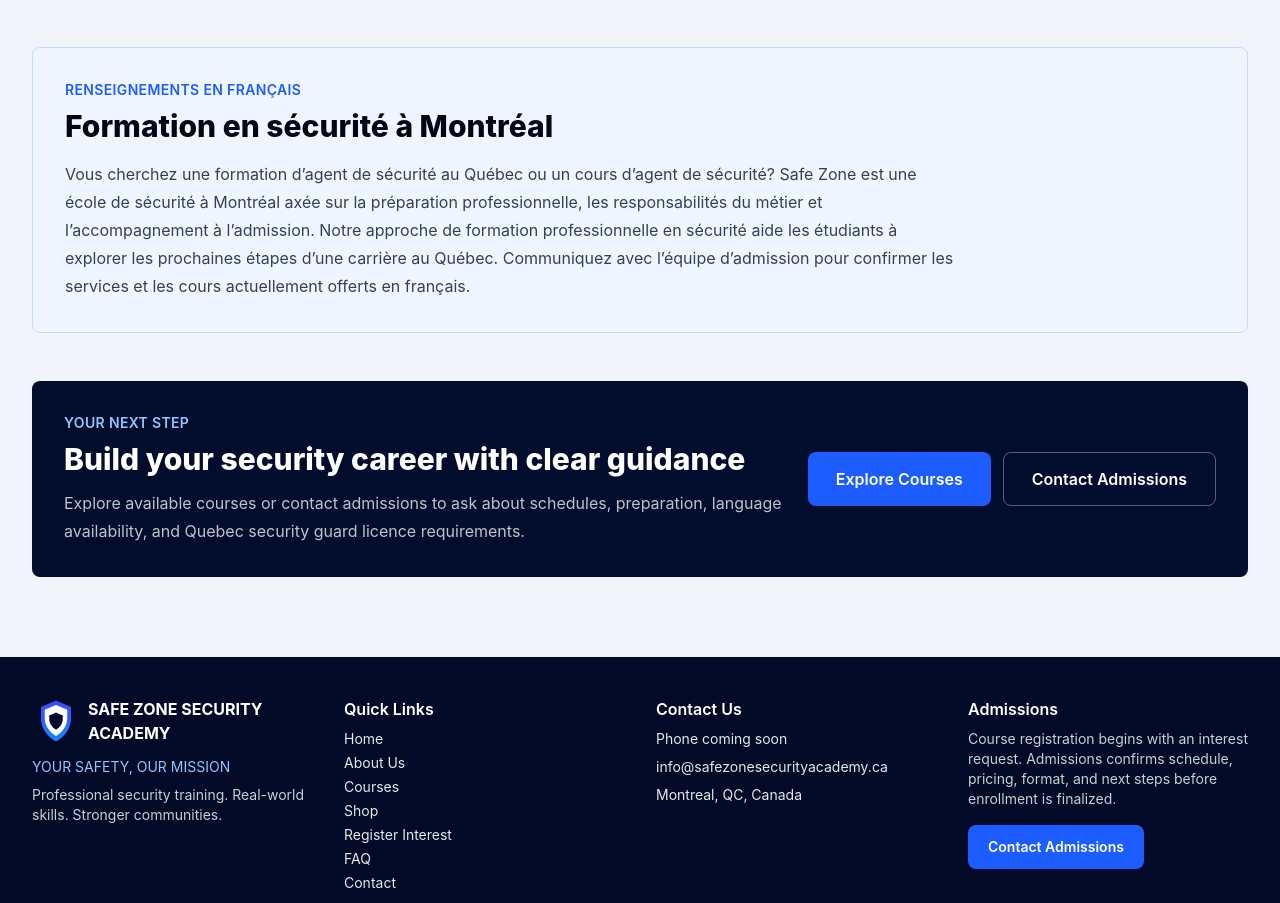
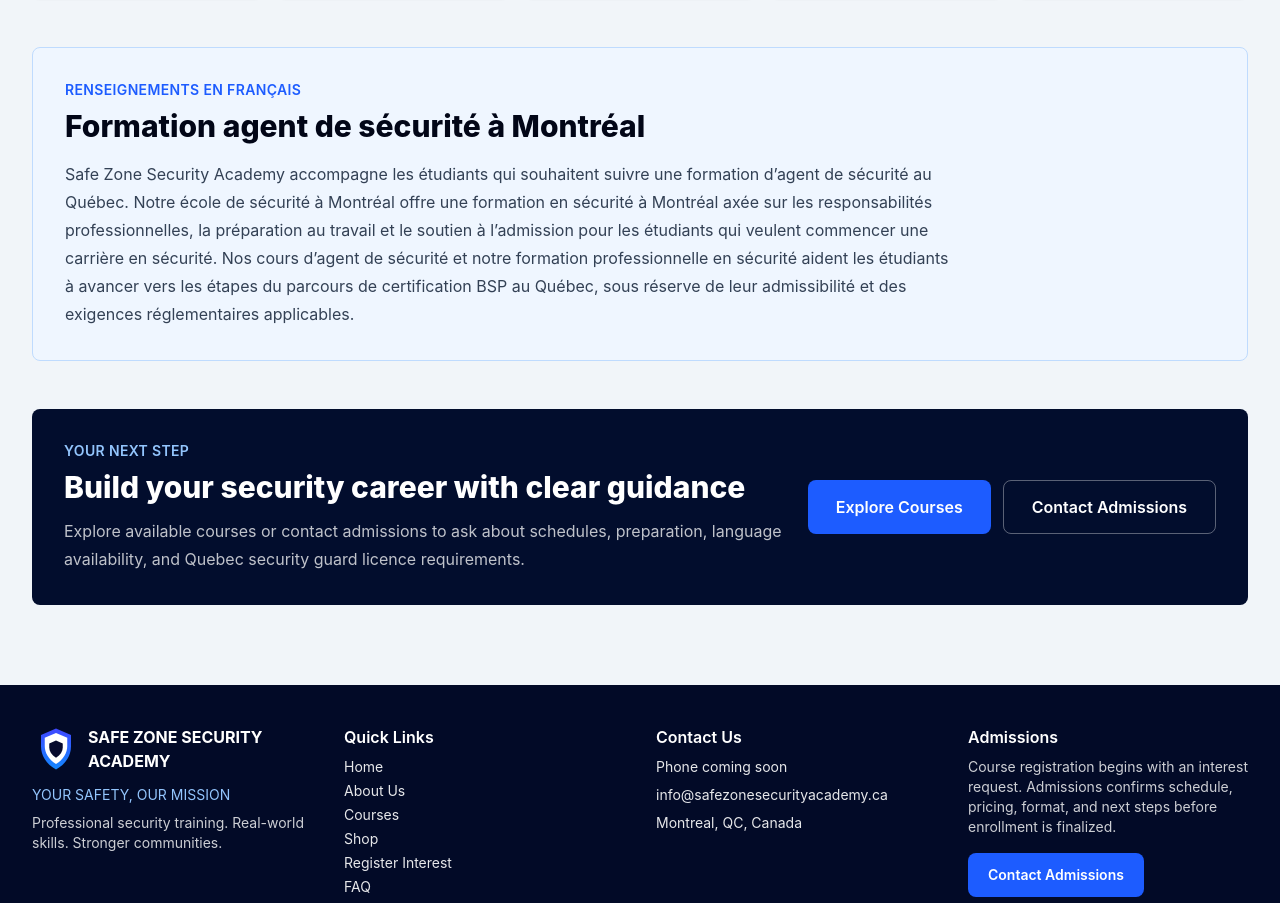
Before and after one commit to HamzaLabib/SafeZone, a React (Vite) app: page /about in a window 1280 px wide. Shown: the part 1756-2659 px from the top of the page. Built offline with nearby package versions, Linux system fonts and the light colour scheme.

Commit message:
SEO Keywords

```diff
--- a/src/data/faqs.js
+++ b/src/data/faqs.js
@@ -9,6 +9,11 @@
       'Students who successfully complete all required course requirements may receive the applicable course certificate. Security Guard Training students may then continue the Quebec security licensing pathway, subject to student eligibility and applicable regulatory requirements. First Aid & CPR students may receive a certificate upon successful completion of all course requirements.',
   },
   {
+    question: 'How do I become a security guard in Quebec?',
+    answer:
+      'Safe Zone Security Academy is a security training school in Montreal offering professional security guard training in Quebec for students preparing to start a career in security. Our security guard course in Montreal helps students complete the required training steps for the Quebec security guard licence and BSP certification Quebec pathway, subject to student eligibility and applicable regulatory requirements. Security admissions support is available to guide students through the next steps.',
+  },
+  {
     question: 'Do you offer online or hybrid training?',
     answer: 'Some programs may include online or hybrid components depending on the course and schedule. Practical sessions may require in-person attendance.',
   },
--- a/src/pages/AboutPage.jsx
+++ b/src/pages/AboutPage.jsx
@@ -113,9 +113,9 @@
 
         <section lang="fr" className="mt-12 rounded-lg border border-blue-200 bg-blue-50 p-6 md:p-8">
           <p className="text-sm font-semibold uppercase tracking-wide text-academyBlue">Renseignements en français</p>
-          <h2 className="mt-2 text-3xl font-extrabold text-slate-950">Formation en sécurité à Montréal</h2>
+          <h2 className="mt-2 text-3xl font-extrabold text-slate-950">Formation agent de sécurité à Montréal</h2>
           <p className="mt-4 max-w-4xl leading-7 text-slate-700">
-            Vous cherchez une formation d’agent de sécurité au Québec ou un cours d’agent de sécurité? Safe Zone est une école de sécurité à Montréal axée sur la préparation professionnelle, les responsabilités du métier et l’accompagnement à l’admission. Notre approche de formation professionnelle en sécurité aide les étudiants à explorer les prochaines étapes d’une carrière au Québec. Communiquez avec l’équipe d’admission pour confirmer les services et les cours actuellement offerts en français.
+            Safe Zone Security Academy accompagne les étudiants qui souhaitent suivre une formation d’agent de sécurité au Québec. Notre école de sécurité à Montréal offre une formation en sécurité à Montréal axée sur les responsabilités professionnelles, la préparation au travail et le soutien à l’admission pour les étudiants qui veulent commencer une carrière en sécurité. Nos cours d’agent de sécurité et notre formation professionnelle en sécurité aident les étudiants à avancer vers les étapes du parcours de certification BSP au Québec, sous réserve de leur admissibilité et des exigences réglementaires applicables.
           </p>
         </section>
 
```
